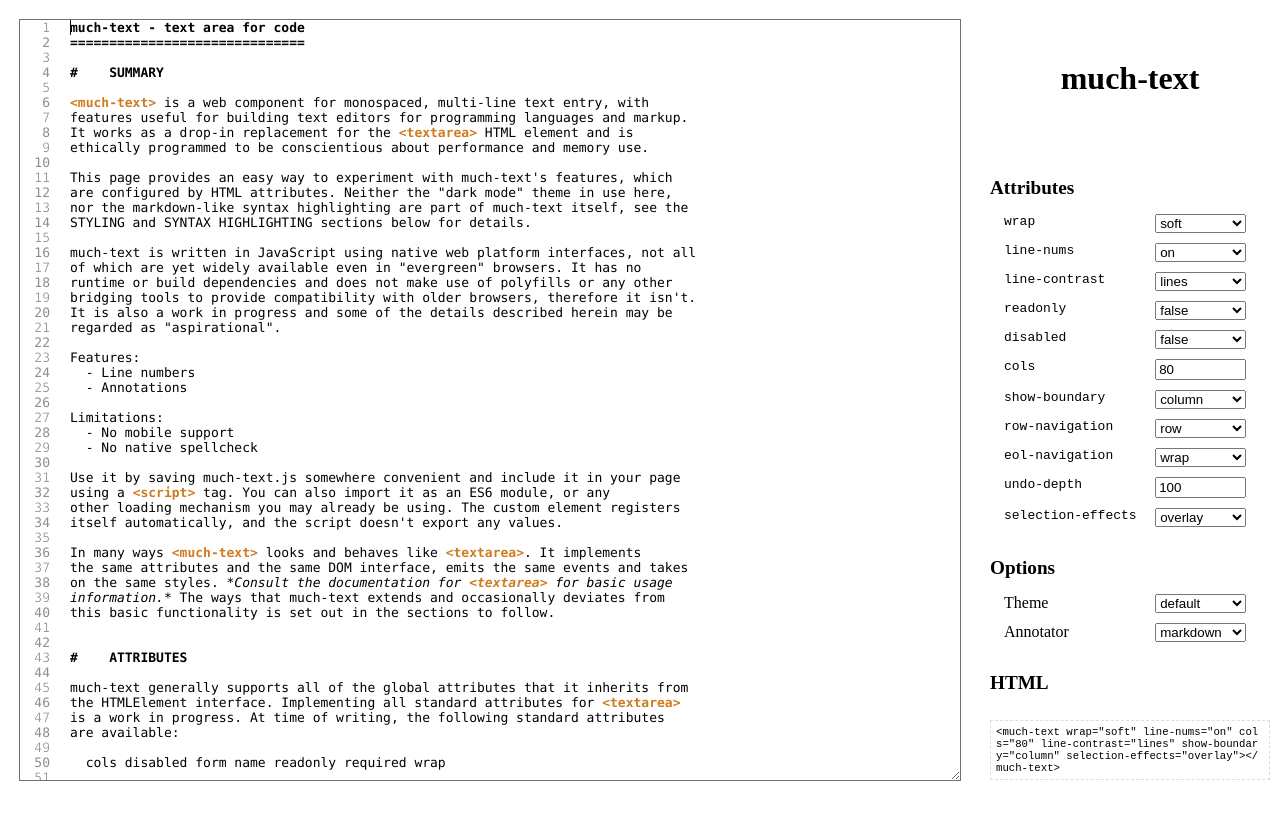
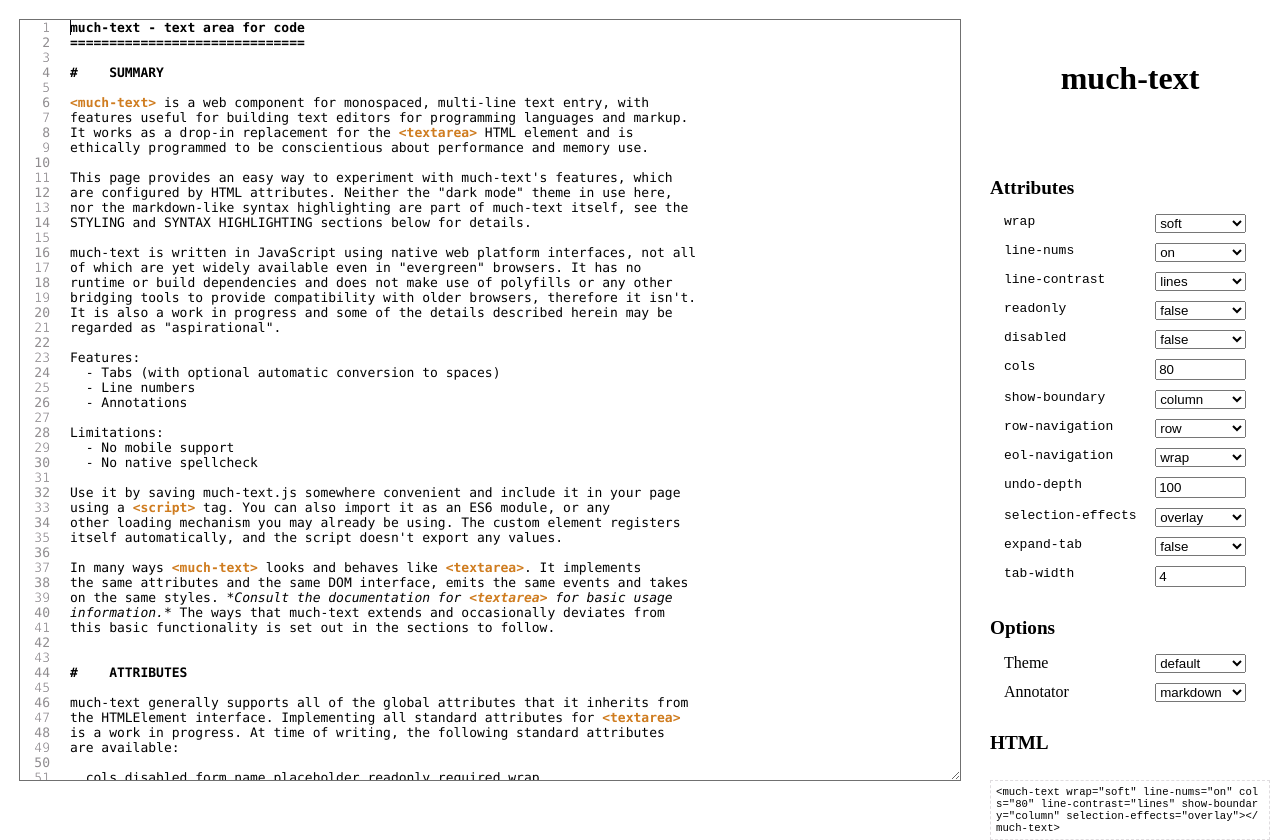
Before and after one commit to shmookey/much-text, a website: page index.html in a window 1280 px wide. Before the commit the page ends 800 px from the top, so only its background shows below. Drawn offline with Linux system fonts and the light colour scheme.

Commit message:
Update demo with tab options, update README with docs

```diff
--- a/index.html
+++ b/index.html
@@ -37,6 +37,8 @@ window.onload = async () => {
   const eRowNavigation    = document.querySelector('#panel select[name="row-navigation"]')
   const eEOLNavigation    = document.querySelector('#panel select[name="eol-navigation"]')
   const eUndoDepth        = document.querySelector('#panel input[name="undo-depth"]')
+  const eExpandTab        = document.querySelector('#panel select[name="expand-tab"]')
+  const eTabWidth         = document.querySelector('#panel input[name="tab-width"]')
   const eSelectionEffects = document.querySelector('#panel select[name="selection-effects"]')
   const eAnnotator        = document.querySelector('#panel select[name="annotator"]')
   const eTheme            = document.querySelector('#panel select[name="theme"]')
@@ -84,6 +86,14 @@ window.onload = async () => {
     eInput.selectionEffects = eSelectionEffects.value
     updateExample()
   })
+  eExpandTab.addEventListener('change', ev => {
+    eInput.expandTab = eExpandTab.value
+    updateExample()
+  })
+  eTabWidth.addEventListener('change', ev => {
+    eInput.tabWidth = Number.parseInt(eTabWidth.value)
+    updateExample()
+  })
 
 
   eAnnotator.addEventListener('change', ev => {
@@ -128,6 +138,10 @@ window.onload = async () => {
       attrs.push(`cols="${eInput.undoDepth}"`)
     if(eInput.selectionEffects == 'overlay')
       attrs.push('selection-effects="overlay"')
+    if(eInput.expandTab == true)
+      attrs.push('expand-tab="true"')
+    if(eInput.tabWidth != 4)
+      attrs.push(`tab-width="${eInput.tabWidth}"`)
     eExample.innerText = `<much-text ${attrs.join(' ')}></much-text>`
   }
 
@@ -154,6 +168,8 @@ window.onload = async () => {
     eRowNavigation.value = eInput.rowNavigation
     eEOLNavigation.value = eInput.eolNavigation
     eSelectionEffects.value = eInput.selectionEffects
+    eExpandTab.value = eInput.expandTab
+    eTabWidth.value = eInput.tabWidth
     let text = await readmePromise
     const lines = text.split('\n')
     lines.splice(2, 7)
@@ -256,6 +272,13 @@ window.onload = async () => {
       <option>overlay</option>
       <option>off</option>
     </select>
+    <label>expand-tab</label>
+    <select name='expand-tab'>
+      <option>true</option>
+      <option>false</option>
+    </select>
+    <label>tab-width</label>
+    <input type='text' name='tab-width' />
   </div>
   <div class='heading'>Options</div>
   <div class='settings'>
```
Also changed, not shown: README.md.
